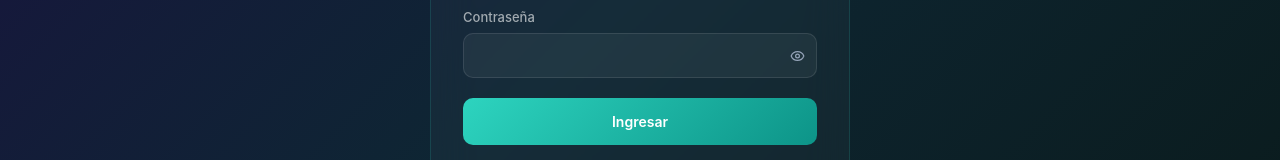
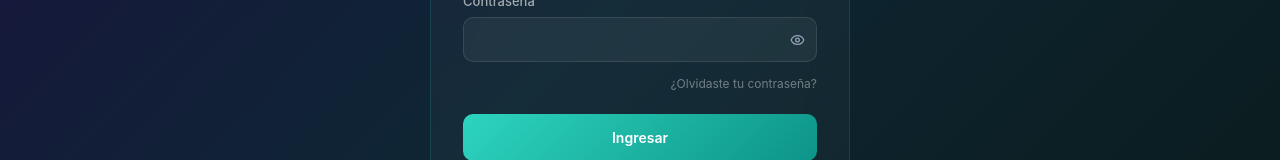
Before and after one commit to zampaioo9-lang/aura, a React (Vite) app in the folder frontend/: page /login in a window 1280 px wide. Shown: the part 420-580 px from the top of the page. Built offline with nearby package versions, Linux system fonts and the light colour scheme; no server answers.

Commit message:
feat: add forgot password link to Login page

```diff
--- a/frontend/src/pages/Login.tsx
+++ b/frontend/src/pages/Login.tsx
@@ -116,6 +116,11 @@ export default function Login() {
                   {showPwd ? <EyeOff size={15} /> : <Eye size={15} />}
                 </button>
               </div>
+              <div style={{ textAlign: 'right', marginTop: 8 }}>
+                <Link to="/forgot-password" style={{ fontSize: 12, color: 'rgba(255,255,255,0.4)', textDecoration: 'none' }}>
+                  ¿Olvidaste tu contraseña?
+                </Link>
+              </div>
             </div>
 
             <button type="submit" disabled={loading} style={{
```
